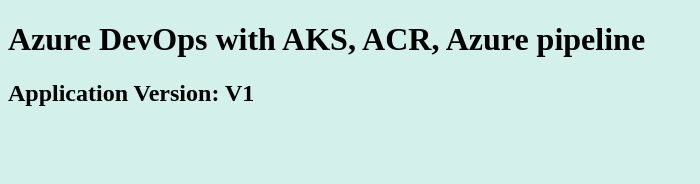
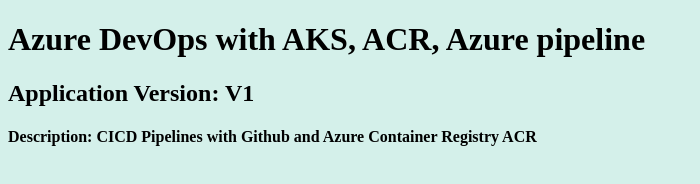
Before and after one commit to shahidafrid366/Azure-DevOps-with-AKS, a plain HTML site: page index.html in a window 1280 px wide. Shown: the whole page, without its empty margins (0-700 px from the left). Drawn offline with Linux system fonts and the light colour scheme.

Commit message:
changes made in index.html file

```diff
--- a/index.html
+++ b/index.html
@@ -3,5 +3,6 @@
    <body style="background-color:rgb(212, 240, 234);">
       <h1>Azure DevOps with AKS, ACR, Azure pipeline</h1>
       <h2>Application Version: V1</h2>
+      <h4><b>Description:</b> CICD Pipelines with Github and Azure Container Registry ACR</h4>
    </body>
 </html>
```
